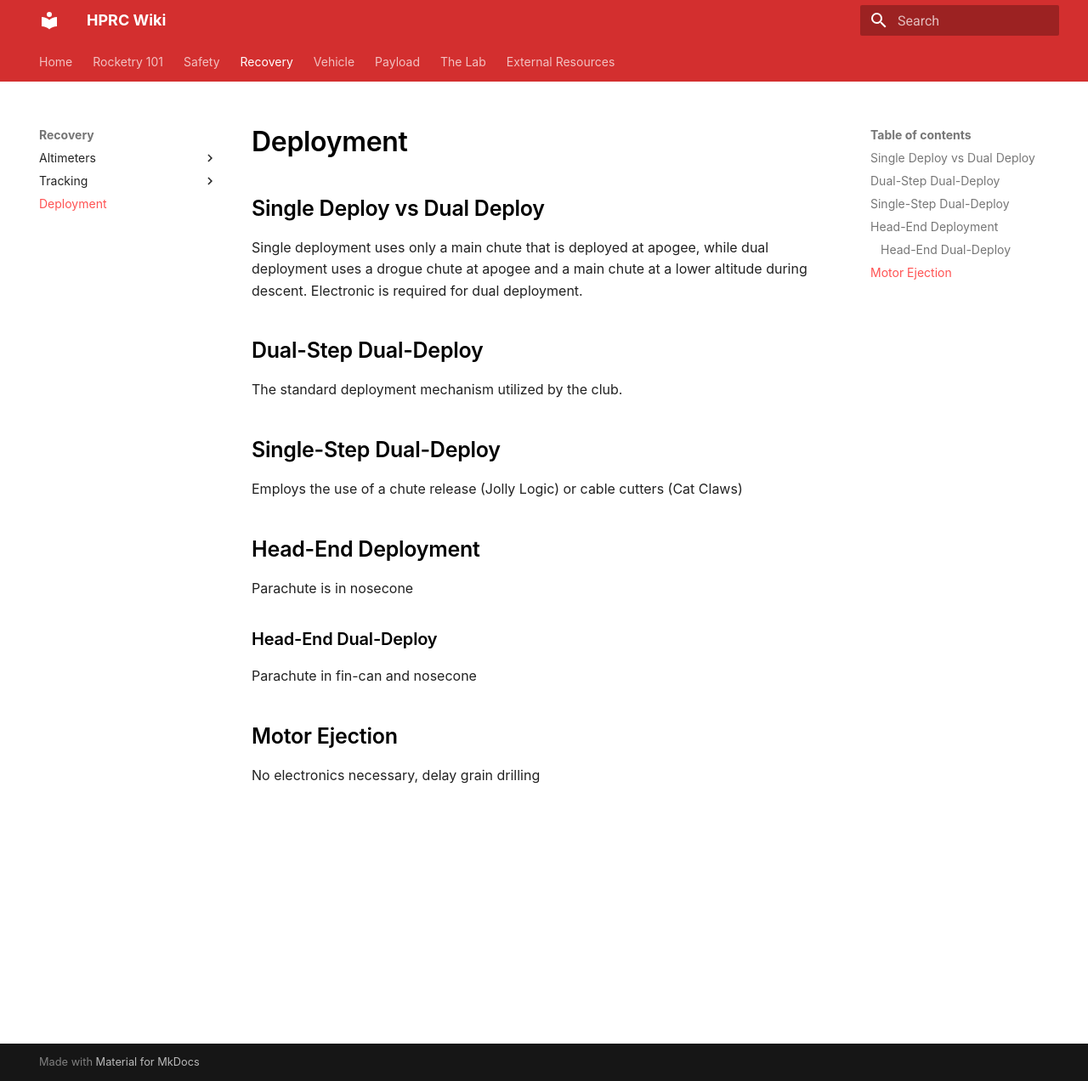
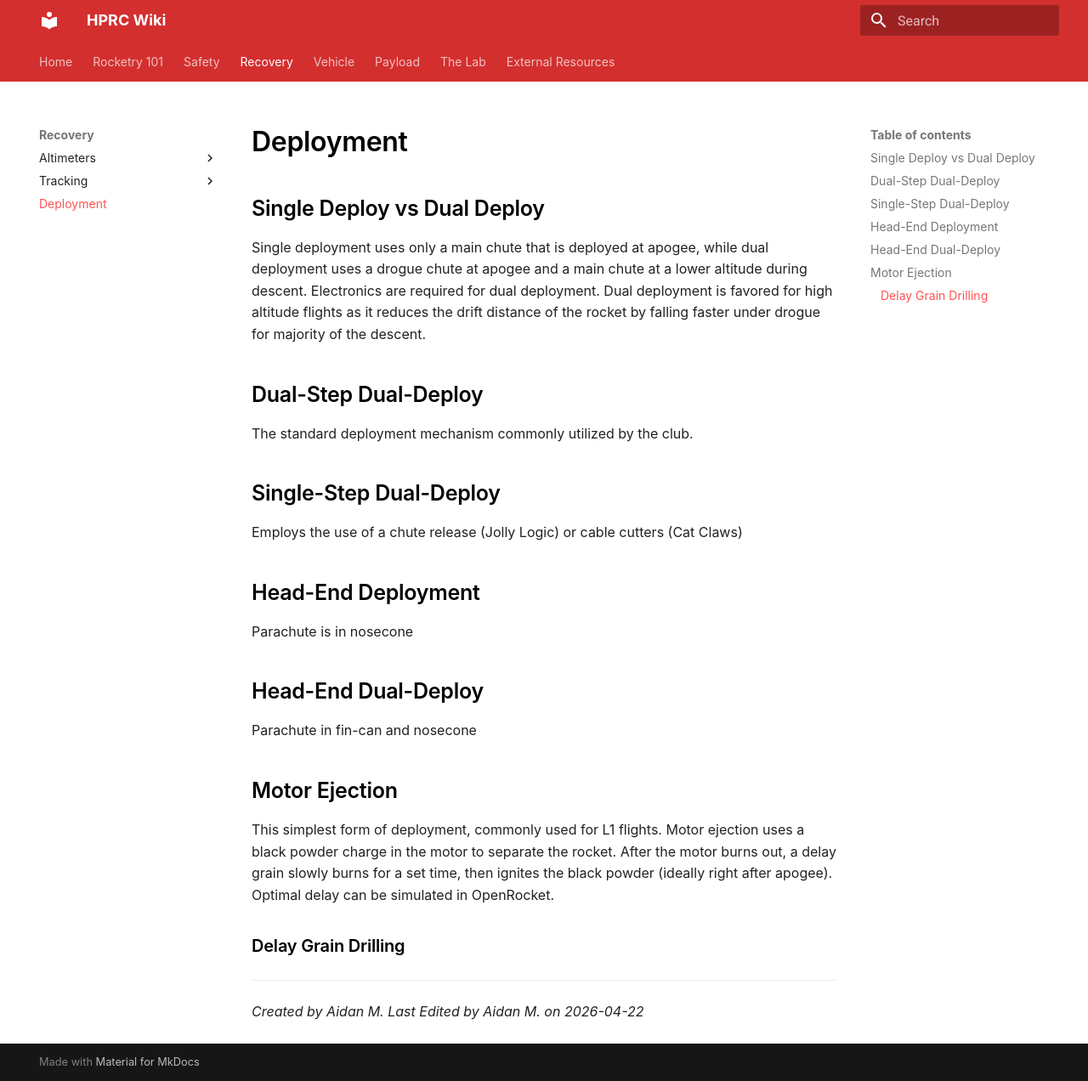
Before and after one commit to NCSU-High-Powered-Rocketry-Club/HPRC-Docs, an MkDocs documentation site: the page built from docs/recovery/deployment.md, in a window 1280 px wide and 1272 px high. Shown: the whole window at 85% size. Built offline with MkDocs 1.6.1 and Material for MkDocs 9.7.7, drawn with Linux system fonts in a browser that asks for light colours.

```diff
--- a/docs/recovery/deployment.md
+++ b/docs/recovery/deployment.md
@@ -1,10 +1,10 @@
 # Deployment
 
 ## Single Deploy vs Dual Deploy
-Single deployment uses only a main chute that is deployed at apogee, while dual deployment uses a drogue chute at apogee and a main chute at a lower altitude during descent. Electronic is required for dual deployment.
+Single deployment uses only a main chute that is deployed at apogee, while dual deployment uses a drogue chute at apogee and a main chute at a lower altitude during descent. Electronics are required for dual deployment. Dual deployment is favored for high altitude flights as it reduces the drift distance of the rocket by falling faster under drogue for majority of the descent.
 
 ## Dual-Step Dual-Deploy
-The standard deployment mechanism utilized by the club.
+The standard deployment mechanism commonly utilized by the club.
 
 ## Single-Step Dual-Deploy
 Employs the use of a chute release (Jolly Logic) or cable cutters (Cat Claws)
@@ -12,8 +12,15 @@ Employs the use of a chute release (Jolly Logic) or cable cutters (Cat Claws)
 ## Head-End Deployment
 Parachute is in nosecone
 
-### Head-End Dual-Deploy
+## Head-End Dual-Deploy
 Parachute in fin-can and nosecone
 
 ## Motor Ejection
-No electronics necessary, delay grain drilling
+This simplest form of deployment, commonly used for L1 flights. Motor ejection uses a black powder charge in the motor to separate the rocket. After the motor burns out, a delay grain slowly burns for a set time, then ignites the black powder (ideally right after apogee). Optimal delay can be simulated in OpenRocket.
+
+### Delay Grain Drilling
+
+
+---
+*Created by Aidan M.*
+*Last Edited by Aidan M. on 2026-04-22*
```
Also changed, not shown: docs/recovery/altimeters/altimeters.md (+4 -4 lines), docs/safety/ejection-testing.md (+7 -3 lines), docs/safety/safety.md (+0 -5 lines).
